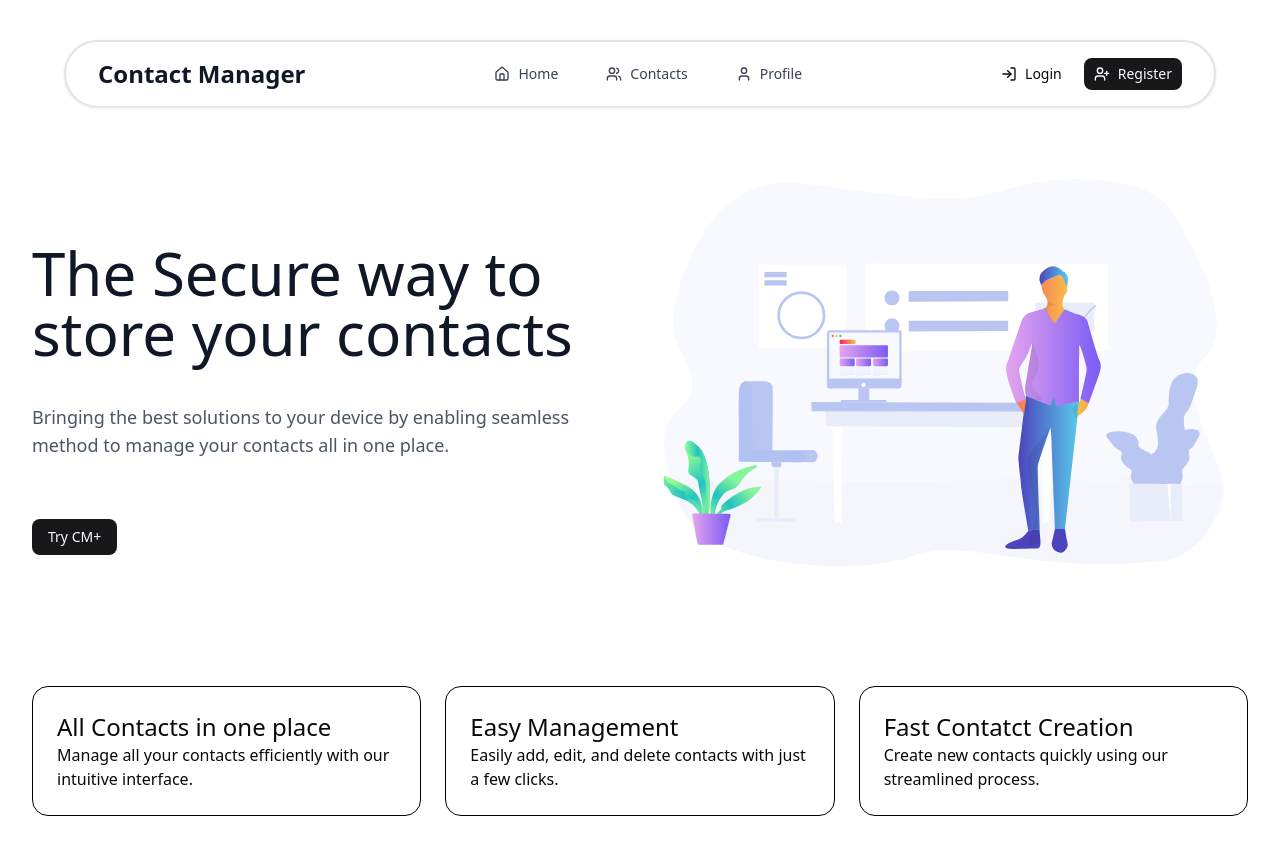
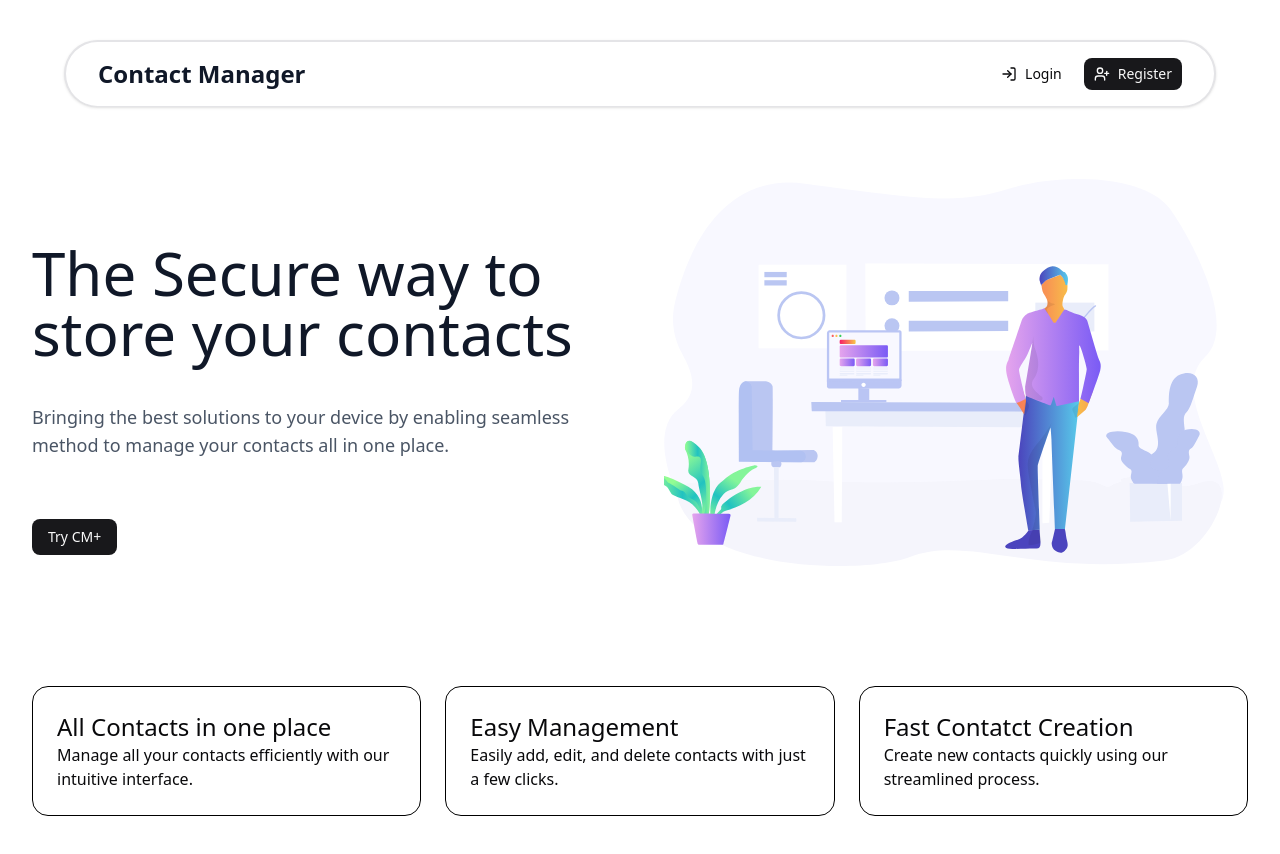
Before and after one commit to spiceyourcode/contact_manager, a React (Vite) app in the folder frontend/: page / in a window 1280 px wide. Shown: the top 854 px of the page. Built offline with nearby package versions, Linux system fonts and the light colour scheme.

Commit message:
Enhance Navbar component with conditional rendering for user links and improve link hover styles

```diff
--- a/frontend/src/components/ui/navbar.jsx
+++ b/frontend/src/components/ui/navbar.jsx
@@ -33,11 +33,13 @@ export function Navbar() {
 
           {/* Navigation Links */}
           <NavigationMenu className="hidden md:flex">
+            {
+              user?
             <NavigationMenuList className="gap-6">
               <NavigationMenuItem>
                 <Link
                   to="/"
-                  className="flex items-center gap-2 text-gray-700 hover:text-gray-900 px-3 py-2 rounded-md text-sm font-medium"
+                  className="hover:bg-blue-300 transition-colors ease-in flex items-center gap-2 text-gray-700 hover:text-gray-900 px-3 py-2 rounded-md text-sm font-medium"
                 >
                   <HomeIcon className="h-4 w-4" />
                   Home
@@ -46,7 +48,7 @@ export function Navbar() {
               <NavigationMenuItem>
                 <Link
                   to="/contacts"
-                  className="flex items-center gap-2 text-gray-700 hover:text-gray-900 px-3 py-2 rounded-md text-sm font-medium"
+                  className=" hover:bg-blue-300 transition-colors ease-in flex items-center gap-2 text-gray-700 hover:text-gray-900 px-3 py-2 rounded-md text-sm font-medium"
                 >
                   <Users className="h-4 w-4" />
                   Contacts
@@ -55,13 +57,15 @@ export function Navbar() {
               <NavigationMenuItem>
                 <Link
                   to="/profile"
-                  className="flex items-center gap-2 text-gray-700 hover:text-gray-900 px-3 py-2 rounded-md text-sm font-medium"
+                  className="hover:bg-blue-300 transition-colors ease-in  flex items-center gap-2 text-gray-700 hover:text-gray-900 px-3 py-2 rounded-md text-sm font-medium"
                 >
                   <User className="h-4 w-4" />
                   Profile
                 </Link>
               </NavigationMenuItem>
             </NavigationMenuList>
+              : null
+            }
           </NavigationMenu>
 
           {/* Action Buttons */}
--- a/frontend/src/pages/Login.jsx
+++ b/frontend/src/pages/Login.jsx
@@ -28,7 +28,7 @@ function Login() {
     <div className="grid min-h-svh lg:grid-cols-2">
       <div className="flex flex-col gap-4 p-6 md:p-10">
         <div className="flex justify-center gap-2  sm:justify-start lg:ml-45">
-          <a href="#" className="flex items-center gap-2 font-medium ">
+          <a href="/" className="flex items-center gap-2 font-medium ">
             <div className="bg-primary text-primary-foreground flex size-6 items-center justify-center rounded-md">
               <div className="size-4" />
             </div>
```
